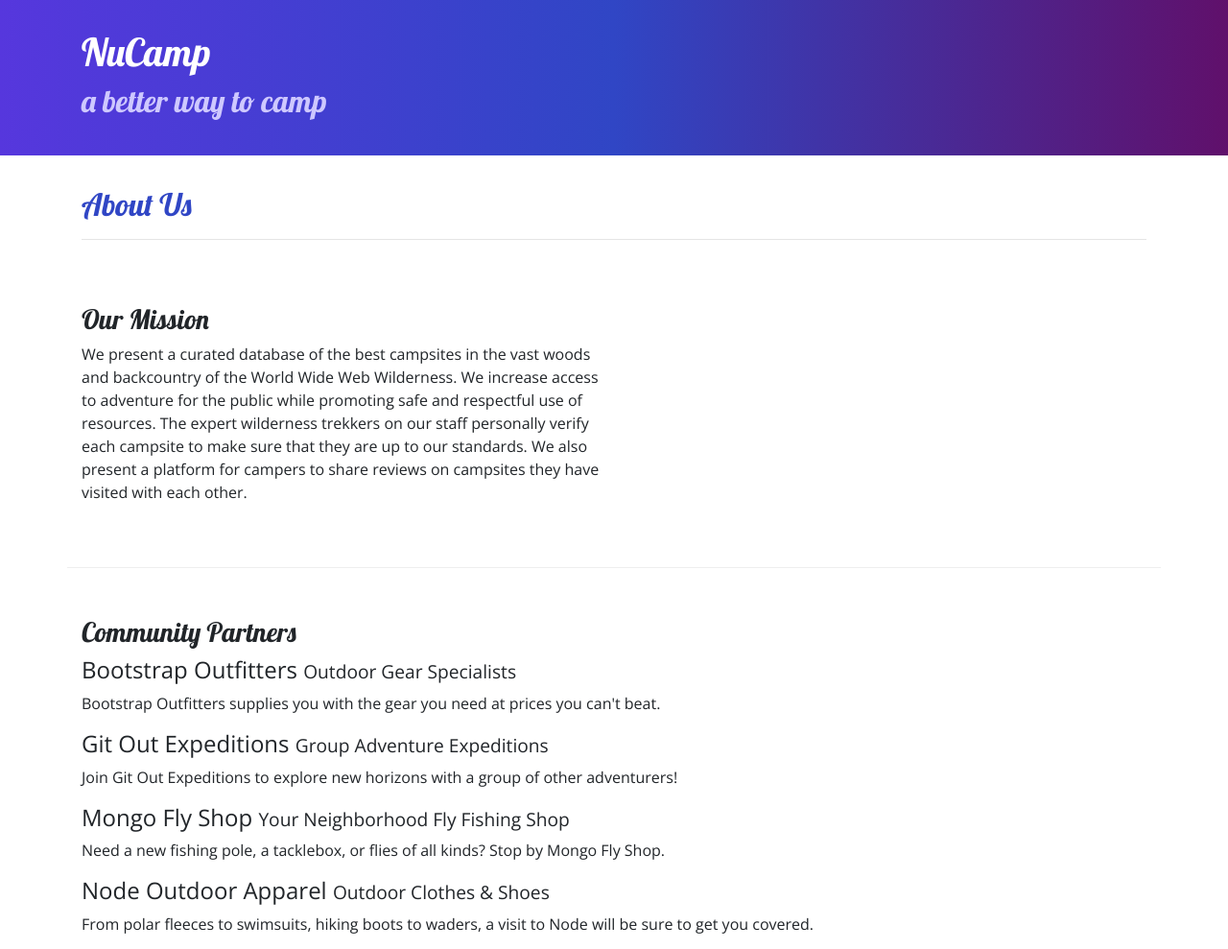
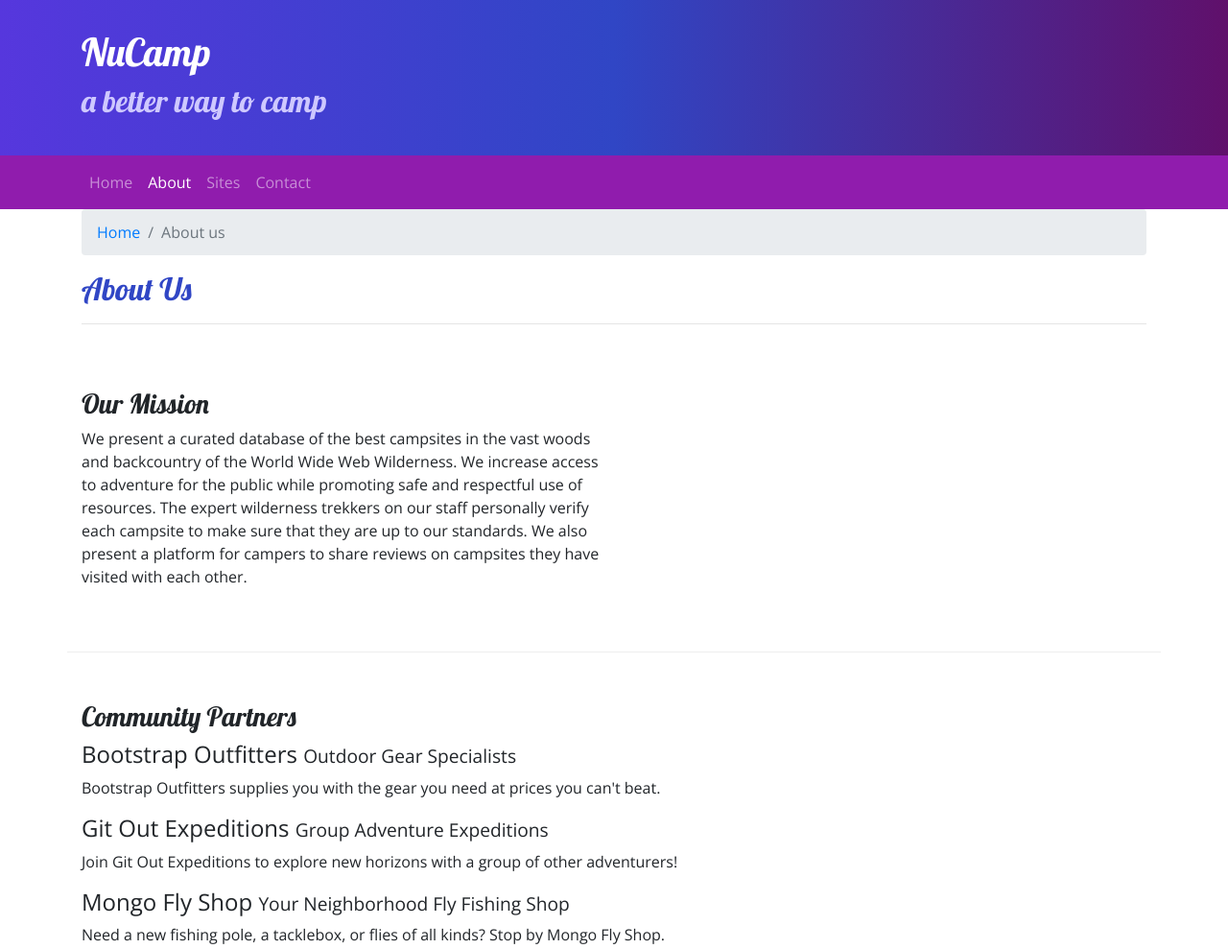
Before and after one commit to arteaga34/Bootstrap-Project, a website: page aboutus.html in a window 1280 px wide. Shown: the top 989 px of the page at 96% size. Drawn offline with nearby package versions, Linux system fonts and the light colour scheme.

Commit message:
Navbar and Breadcrumbs

```diff
--- a/aboutus.html
+++ b/aboutus.html
@@ -29,10 +29,29 @@
         </div>
     </header>
 
+    <nav class="navbar navbar-expand-sm navbar-dark sticky-top">
+        <div class="container">
+            <button class="navbar-toggler ml-auto" type="button" data-toggle="collapse" data-target="#nucampNavbar">
+                <span class="navbar-toggler-icon"></span>
+            </button>
+            <div class="collapse navbar-collapse" id="nucampNavbar">
+                <ul class="navbar-nav">
+                    <li class="nav-item"> <a class="nav-link" href="index.html">Home</a></li>
+                    <li class="nav-item active"> <a class="nav-link" href="#">About</a></li>
+                    <li class="nav-item"> <a class="nav-link" href="#">Sites</a></li>
+                    <li class="nav-item"> <a class="nav-link" href="#">Contact</a></li>
+                </ul>
+            </div>
+        </div>
+    </nav>
+
     <div class="container">
-
         <div class="row">
             <div class="col">
+                <ol class="breadcrumb ">
+                    <li class="breadcrumb-item"><a href="index.html">Home</a></li>
+                    <li class="breadcrumb-item active">About us</li>
+                </ol>
                <h2>About Us</h2>
                <hr />
             </div>
--- a/css/styles.css
+++ b/css/styles.css
@@ -20,6 +20,7 @@ footer {
 }
 
 .jumbotron {
+    margin: 0;
     padding: 30px;
     background-image: linear-gradient(to right, #5637DD, #3046C5, #60106B);
     color: white;
@@ -30,3 +31,7 @@ footer {
     border-bottom: 1px ridge;
     min-height: 200px;
 }
+
+.navbar {
+    background-color: #901CAD;
+}
```
Also changed, not shown: index.html (+16 -0 lines).
